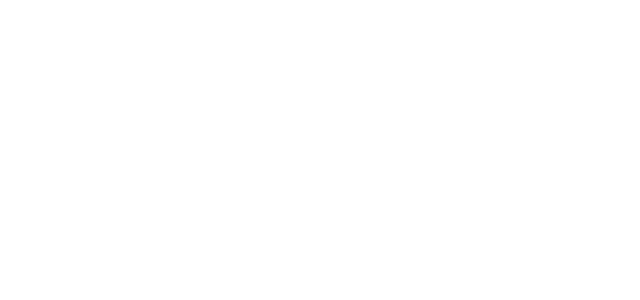
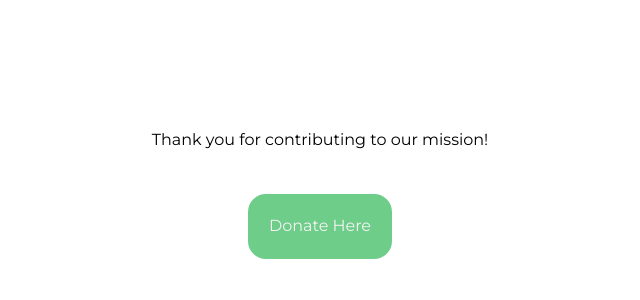
Before and after one commit to NeverEverAloneDevs/NeverEverAlone, a React (Vite) app: page /donate-now in a window 1280 px wide. Shown: the top 300 px of the page, without its empty margins (320-960 px from the left). Built offline with nearby package versions, Linux system fonts and the light colour scheme.

Commit message:
added button that redirects to donate page on DonateNow.jsx

```diff
--- a/src/components/DonateNow.jsx
+++ b/src/components/DonateNow.jsx
@@ -1,7 +1,19 @@
+import { useNavigate } from "react-router-dom"
 
 export default function DonateNow() {
+
+    const goFundMeButton = `<div class="gfm-embed" data-url="https://www.gofundme.com/f/wr28bm-unite-against-domestic-violence/widget/medium/"></div>
+    <script defer src="https://www.gofundme.com/static/js/embed.js"></script>`
+
+
     return (
         <>
-        </>
+            <div style={{margin:"10%", display:"flex", flexDirection:"column", alignItems:"center"}}>
+            <h1 style={{color:"black", fontFamily:"Montserrat", marginBottom:"5vmin"}}>Thank you for contributing to our mission!</h1>
+
+                <button onClick={()=>(window.location.href = "https://gofund.me/00d45e21")} style={{border:"2px solid white", backgroundColor:"#6ECD88", color:"#f3f3f3", fontFamily:"Montserrat", borderRadius:"20px", padding:"2%", maxWidth:"20%"}}>Donate Here</button>
+            </div>
+
+    </>
     )
 }
```
